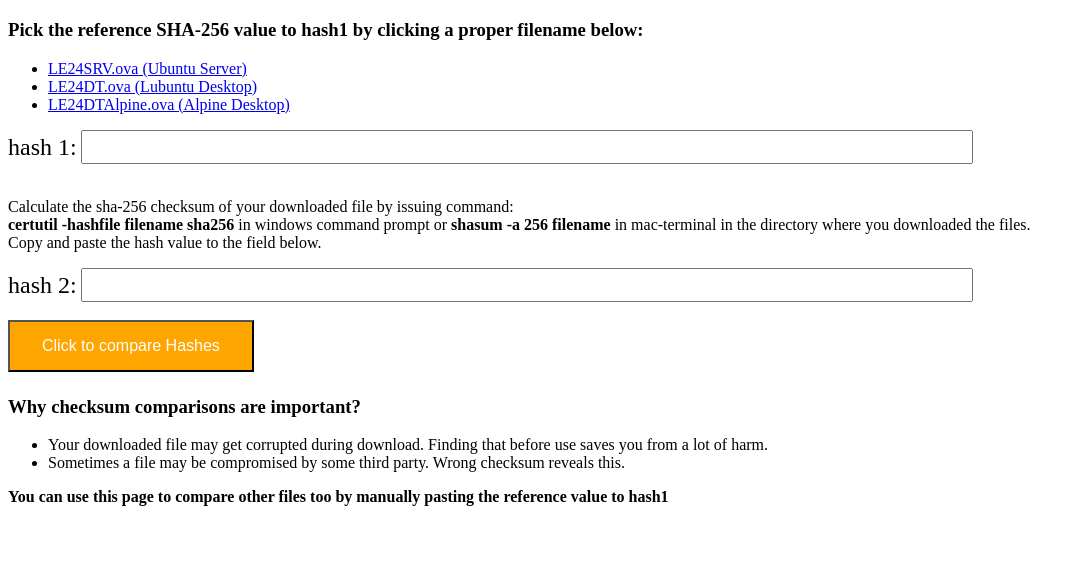
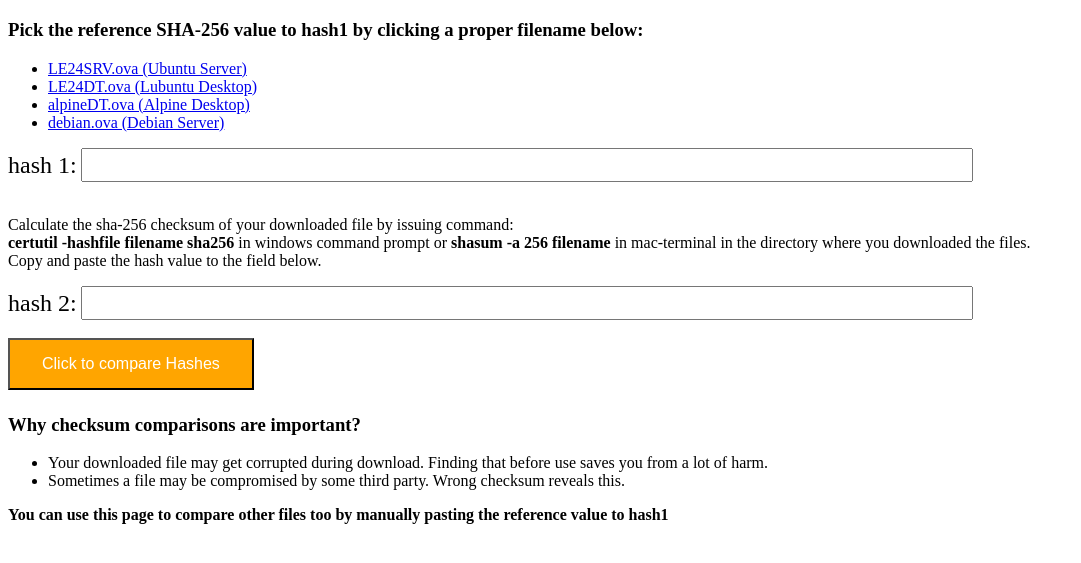
Before and after one commit to averkoc/tools, a plain HTML site: page hash.html in a window 1280 px wide. Shown: the part 61-624 px from the top of the page, without its empty margins (0-1081 px from the left). Drawn offline with Linux system fonts and the light colour scheme.

Commit message:
hash updates

```diff
--- a/hash.html
+++ b/hash.html
@@ -64,7 +64,10 @@
           onclick="selectHash('cede5e43c9d837fd101bb170e7db6a06e0b0109246c0a09017177e4891ee9fca')">LE24DT.ova (Lubuntu Desktop)</a>
       </li>
 	  <li><a href="#"
-	  	 onclick="selectHash('ed911b6389ca0ee51f2b55a5f0fb08afd631025c003346b17079fcda81453232')">LE24DTAlpine.ova (Alpine Desktop)</a>
+	  	 onclick="selectHash('d55669b9ccdaf64b40c7cdce5d6cf9ed6c6dea7807cc75e10d86010b7f774903')">alpineDT.ova (Alpine Desktop)</a>
+	  </li>
+	  <li><a href="#"
+	  	 onclick="selectHash('95452b8e7b9c9d78ad2d3b828255f505b32bc5f8857b6eaf60d163d84b6e2830')">debian.ova (Debian Server)</a>
 	  </li>
     </ul>
   </nav>
```
